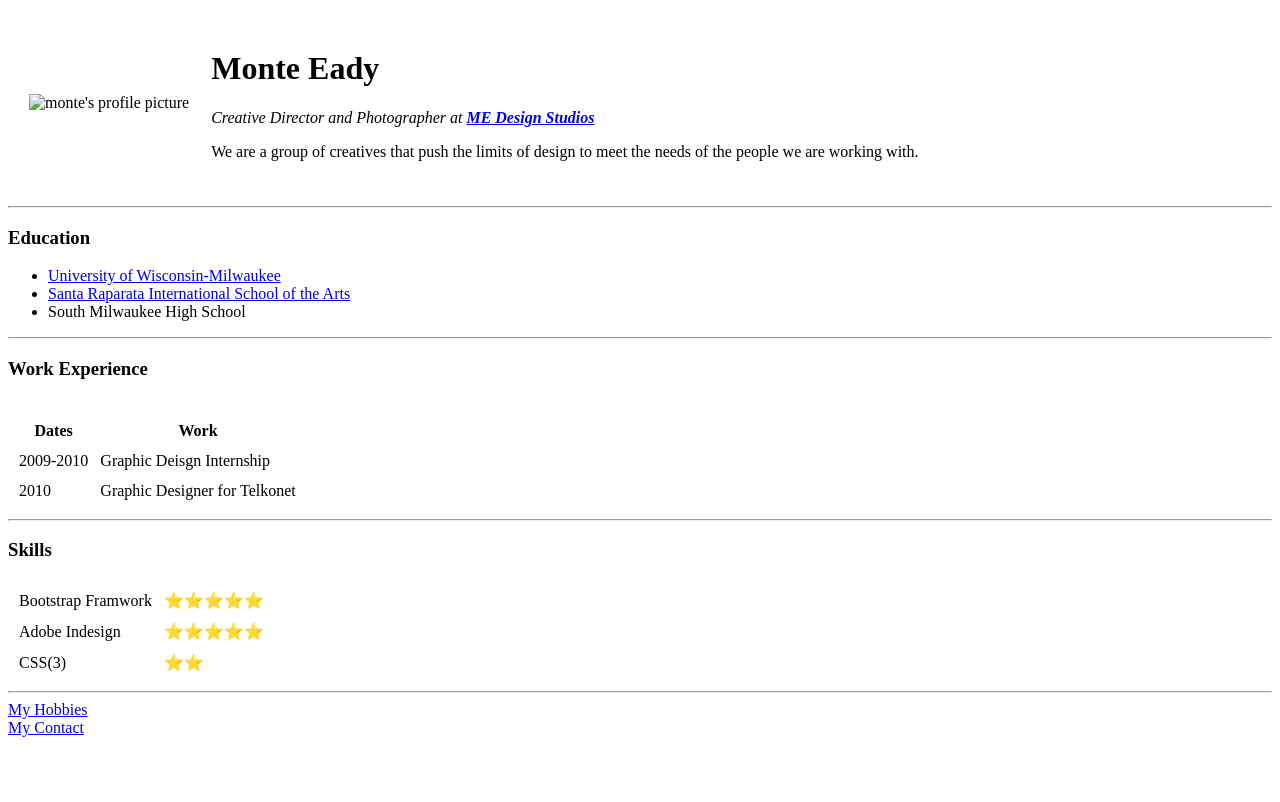
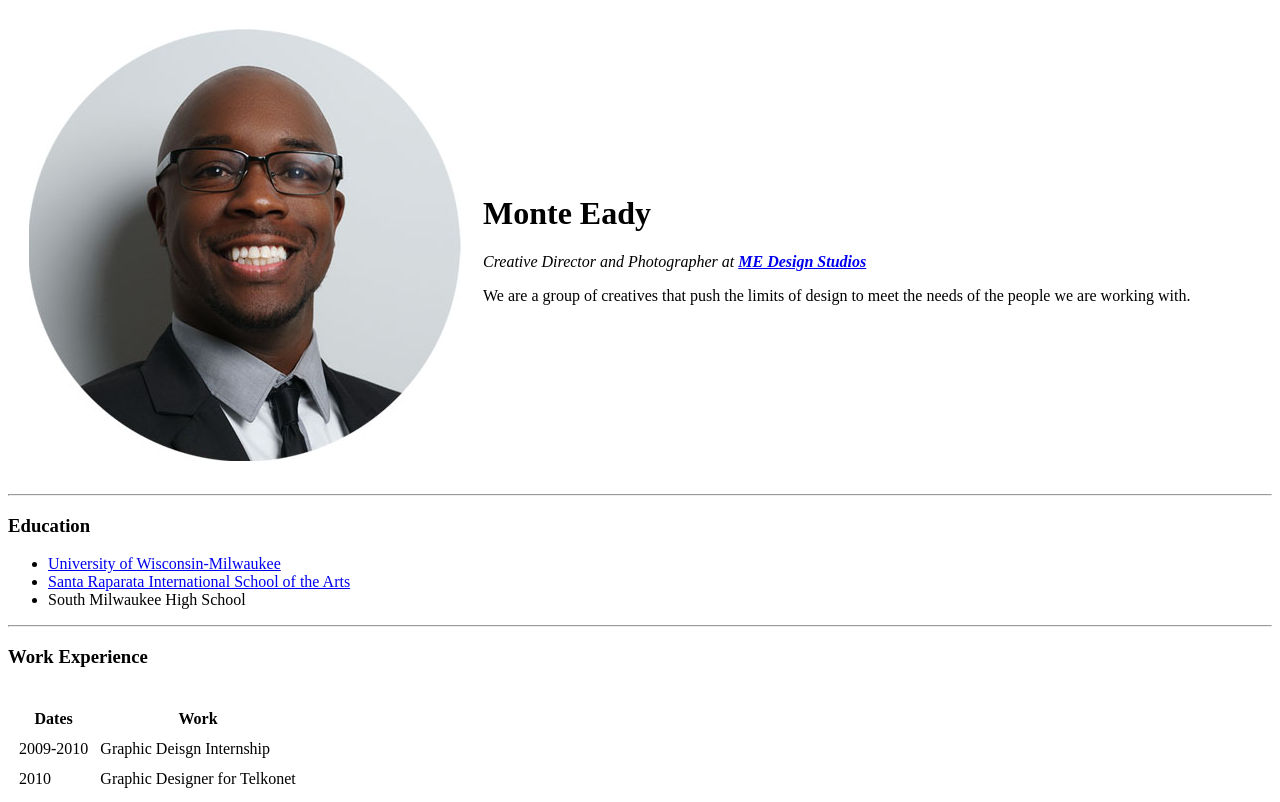
Before and after one commit to meady85/cv, a plain HTML site: page index.html in a window 1280 px wide. Shown: the top 802 px of the page. Drawn offline with Linux system fonts and the light colour scheme.

Commit message:
Add files via upload

```diff
--- a/index.html
+++ b/index.html
@@ -9,7 +9,7 @@
 <body>
   <table cellspacing="20">
     <tr>
-      <td><img src="images/meadypp.jpg" alt="monte's profile picture"></td>
+      <td><img src="meadypp.jpg" alt="monte's profile picture"></td>
       <td><h1>Monte Eady</h1>
       <p><em>Creative Director and Photographer at <strong><a href="http://monteady.com/index.html">ME Design Studios</a></strong></em></p>
       <p>We are a group of creatives that push the limits of design to meet the needs of the people we are working with.</p></td>
```
